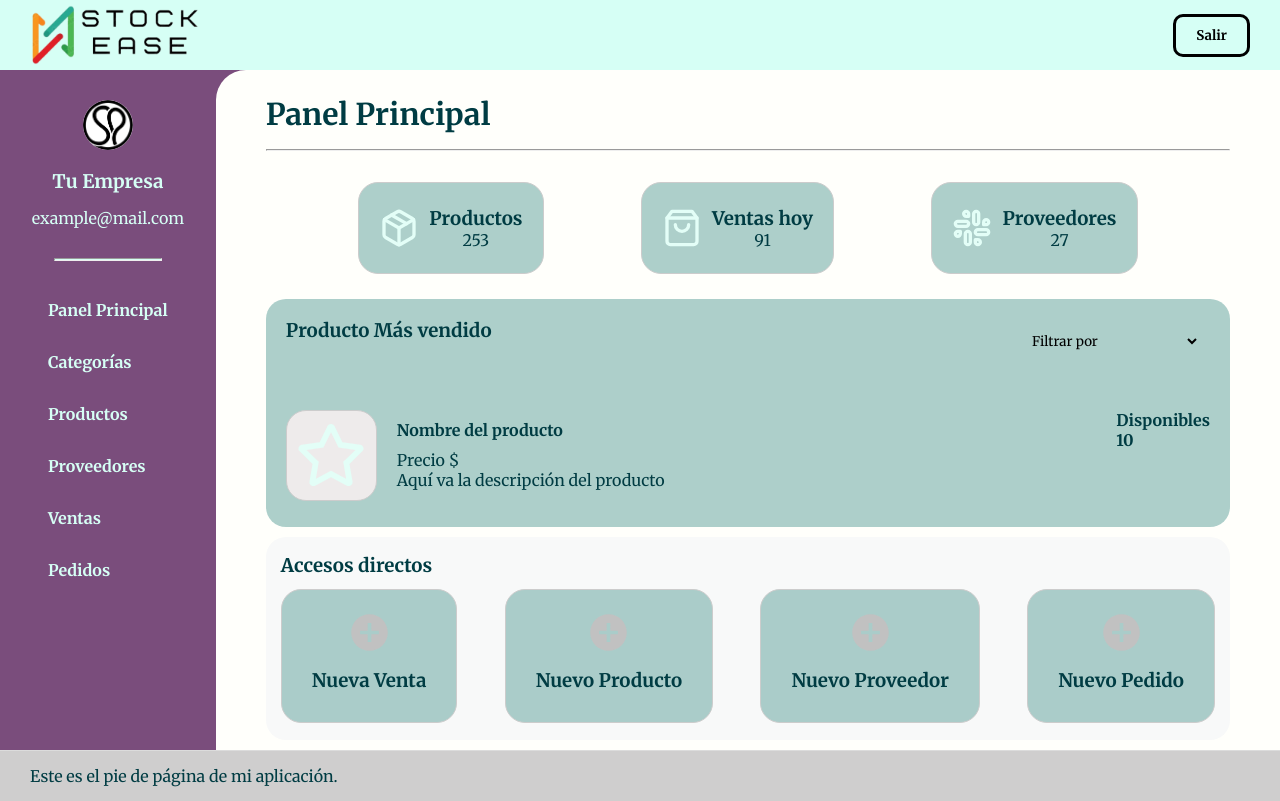
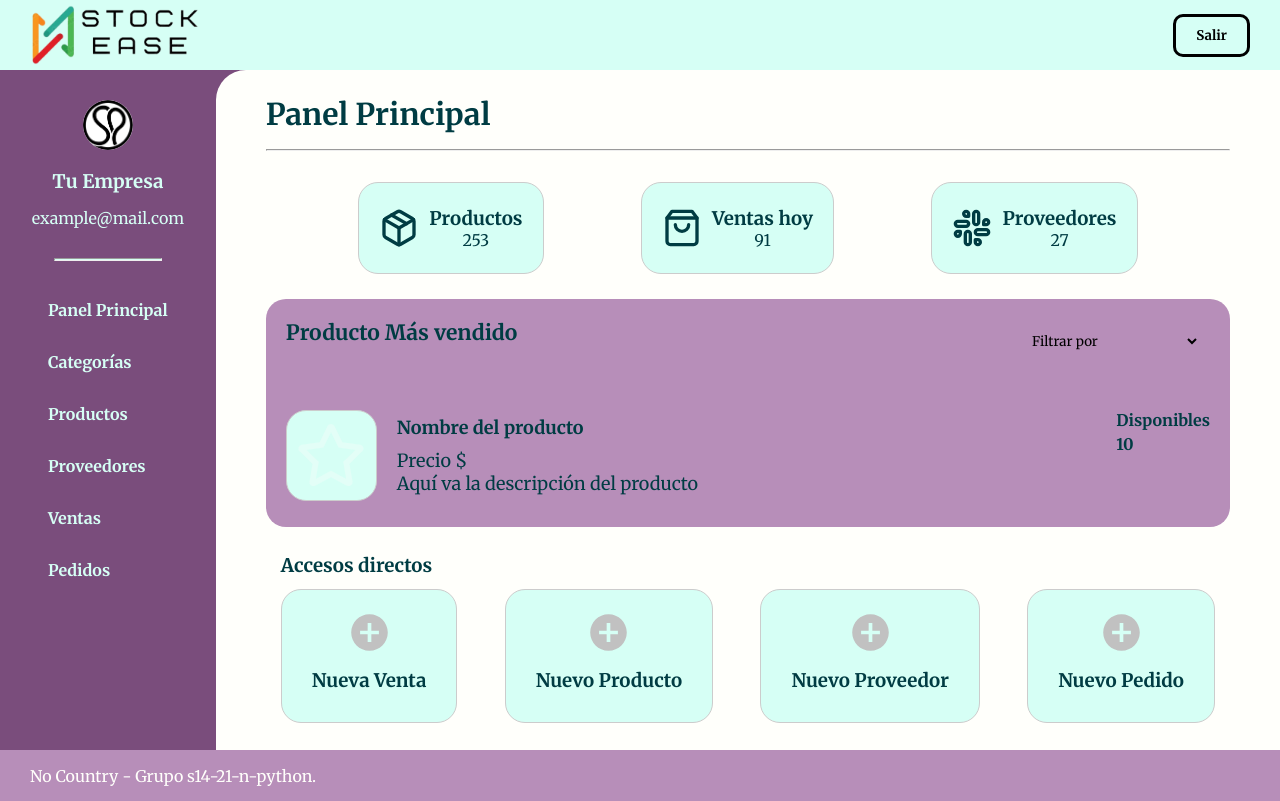
Before and after one commit to No-Country-simulation/s14-21-n-python, a React (Vite) app in the folder frontend/: page / in a window 1280 px wide. Built offline with nearby package versions, Linux system fonts and the light colour scheme.

Commit message:
Modificaciones estilos home
Agrega ultimas modificaciones segun prototipo figma

```diff
--- a/frontend/src/components/Dashboard/Card.module.css
+++ b/frontend/src/components/Dashboard/Card.module.css
@@ -4,7 +4,7 @@
   padding: 20px;
   margin: 0 10px 10px 10px;
   text-align: center;
-  background-color: #77b0aa99;
+  background-color: #D6FFF5;
   color: #003c43;
 }
 
@@ -24,7 +24,7 @@
 .cardIcon svg {
   width: 40px; /* Ajusta el ancho del ícono */
   height: 40px; /* Ajusta la altura del ícono */
-  color: #e3fef7;
+  color: #003C43;
 }
 
 .buttonAdd {
--- a/frontend/src/components/Dashboard/Dashboard.module.css
+++ b/frontend/src/components/Dashboard/Dashboard.module.css
@@ -33,8 +33,9 @@
   display: flex;
   flex-direction: column; /* Organiza los elementos verticalmente */
   border-radius: 20px;
-  background-color: #77b0aa99;
+  background-color: #B78EB9;
   color: #003c43;
+  font-size: 18px;
 }
 
 .card2 {
@@ -48,16 +49,9 @@
   align-items: flex-start;
 }
 
-/* .dropdown{
-border-radius: 30px;
-margin-left: auto;
-
-}  */
-
 .dropdown {
   border-radius: 30px;
   margin-left: auto;
-  /* border: 1px solid #ccc; Borde gris; */
   min-width: 200px; /* Ancho mínimo */
   width: max-content; /* Ancho del contenido */
   padding: 5px 10px; /* Relleno interno */
@@ -70,6 +64,7 @@ margin-left: auto;
   background-color: transparent; /* Fondo transparente */
   cursor: pointer; /* Cambia el cursor al pasar por encima del select */
   outline: none; /* Quita el contorno al enfocar el select */
+  border-radius: 30px;
 }
 
 .select:hover {
@@ -82,13 +77,9 @@ margin-left: auto;
 .titleAndAmount p {
   margin-left: auto;
   font-weight: bold;
+  font-size: 16px;
+  padding-bottom: 4px;
 }
-/* .productInfo{
-  display: grid;
-  grid-template-rows: 1fr 1fr;
-  margin-left: auto;
-
-} */
 
 .productInfo {
   display: flex; /* Utilizamos flexbox para organizar los elementos horizontalmente */
@@ -117,7 +108,6 @@ margin-left: auto;
   justify-content: space-evenly;
   margin-top: 10px;
   padding: 5px;
-  background-color: #f8f9f9;
   border-radius: 20px;
 }
 
@@ -130,12 +120,13 @@ margin-left: auto;
 .cardIcon {
   display: flex;
   align-items: center; /* Centra verticalmente el icono y el contenido */
-  background-color: #eeebeb;
+  background-color: #D6FFF5;
   border: 1px solid #ccc;
   border-radius: 20px;
   height: 91px;
   width: 91px;
   justify-content: center;
+  color:#003C43;
 }
 
 .cardIcon svg {
@@ -146,3 +137,22 @@ margin-left: auto;
 .containerAdd h3 {
   margin: 10px;
 }
+
+.cantidad{
+  display: flex;
+  align-items: center; /* Centra verticalmente el icono y el contenido */
+  background-color: #D6FFF5;
+  border: 1px solid #ccc;
+  border-radius: 10px;
+  height: 40px;
+  width: 100px;
+  justify-content: center;
+  color:#003C43 ;
+
+}
+
+.cantidad p {
+  margin: 10px;
+  text-align: center;
+  font-size: 24px;
+}
--- a/frontend/src/components/Footer/Footer.jsx
+++ b/frontend/src/components/Footer/Footer.jsx
@@ -5,7 +5,7 @@ function Footer() {
   return (
     <div className={styles.footer}>
     <footer>
-      <p>Este es el pie de página de mi aplicación.</p>
+      <p>No Country - Grupo s14-21-n-python.</p>
     </footer>
     </div>
   );
--- a/frontend/src/components/Footer/Footer.module.css
+++ b/frontend/src/components/Footer/Footer.module.css
@@ -7,8 +7,13 @@
   display: grid;
   align-items: center;
   justify-content: space-between;
-  background-color: rgb(207, 206, 206);
+  background-color: #B78EB9;
   padding: 15px 30px;
-  border-top: 1px solid gainsboro; /* Cambiado a border-top para evitar que el borde se solape con el contenido */
+  border-top: 1px solid #B78EB9;/* Cambiado a border-top para evitar que el borde se solape con el contenido */
+
+}
+
+.footer p{
+  color:#FFFFFB;
   text-align: center;
 }
```
Also changed, not shown: 2 other files (tests, documents, lock files or other folders).
